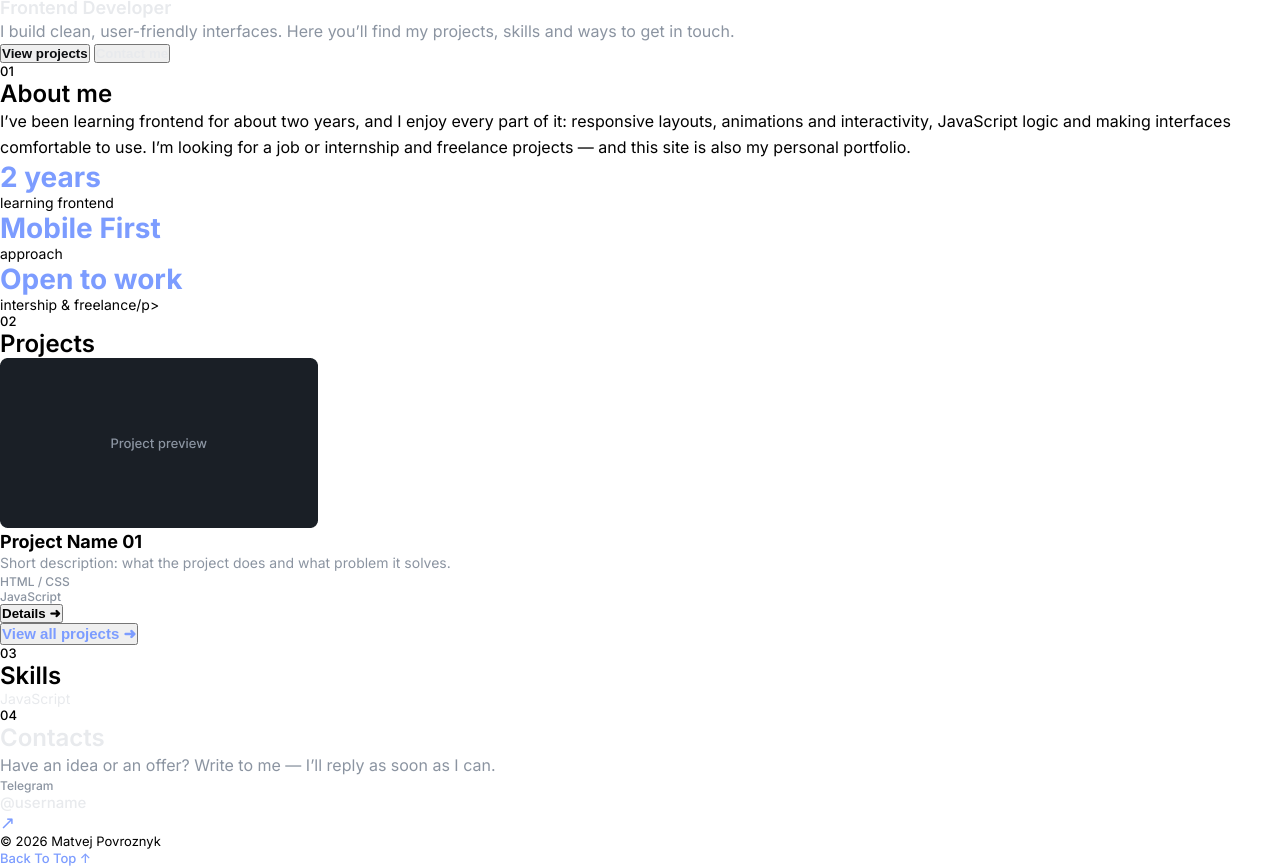
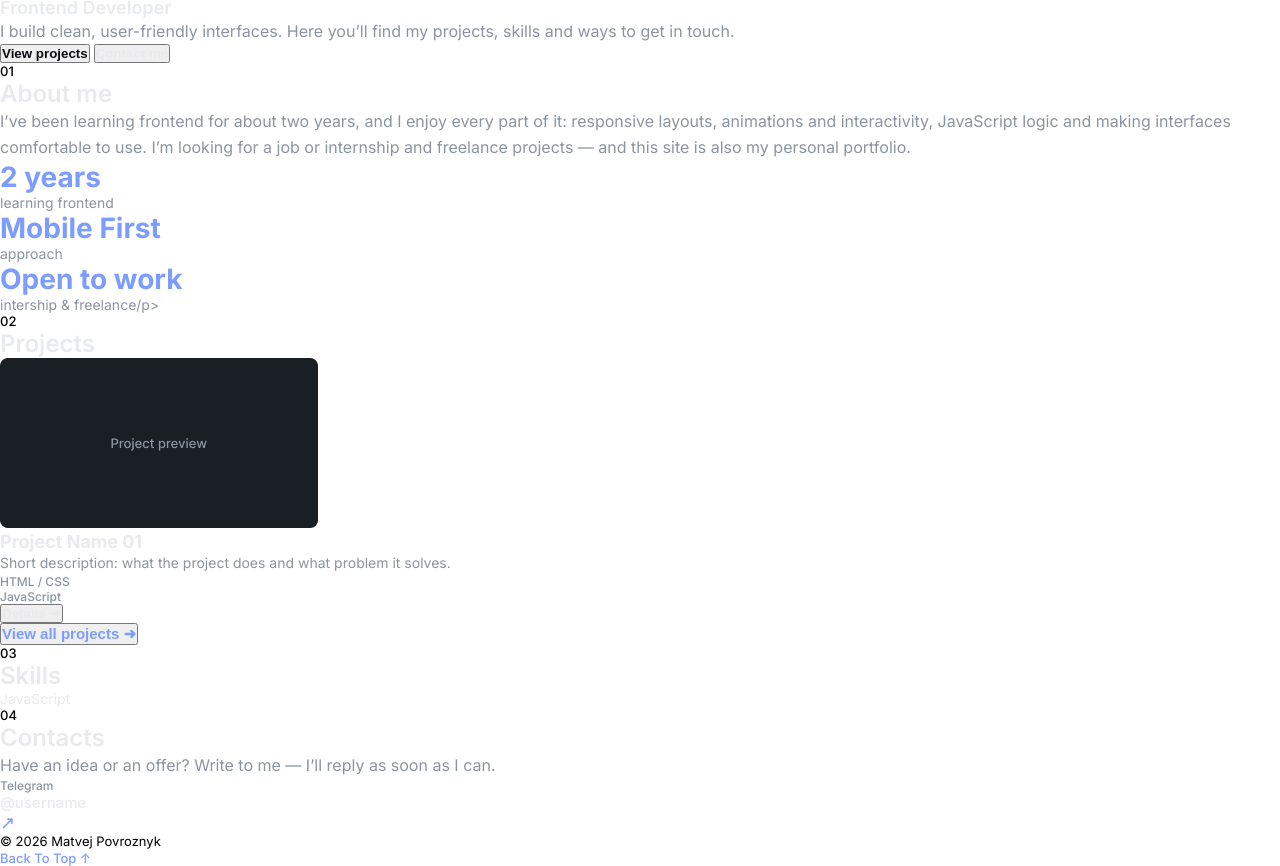
Before and after one commit to matvejpovroznyk/portfolio, a website built with Parcel: page src/index.html in a window 1280 px wide. Shown: the part 540-1406 px from the top of the page. Built offline with nearby package versions, Linux system fonts and the light colour scheme.

Commit message:
fix: font colors

```diff
--- a/src/style/components/_about-me.scss
+++ b/src/style/components/_about-me.scss
@@ -2,16 +2,24 @@
   &__title {
     font-weight: 600;
     font-size: 24px;
+    color: $color-text;
   }
 
   &__desc {
     font-size: 16px;
     line-height: 1.625;
+    color: $color-muted;
   }
 
-  &__skill-card p:nth-child(1) {
-    font-weight: 700;
-    font-size: 28px;
-    color: $color-accent;
+  &__skill-card {
+    p:nth-child(1) {
+      font-weight: 700;
+      font-size: 28px;
+      color: $color-accent;
+    }
+
+    p:nth-child(2) {
+      color: $color-muted;
+    }
   }
 }
--- a/src/style/components/_header.scss
+++ b/src/style/components/_header.scss
@@ -2,5 +2,6 @@
   &__name {
     font-size: 16px;
     font-weight: 600;
+    color: $color-text;
   }
 }
--- a/src/style/components/_projects.scss
+++ b/src/style/components/_projects.scss
@@ -2,6 +2,7 @@
   &__title {
     font-weight: 600;
     font-size: 24px;
+    color: $color-text;
   }
 
   &__button {
@@ -15,6 +16,7 @@
   &__title {
     font-weight: 700;
     font-size: 18px;
+    color: $color-text;
   }
 
   &__desc {
@@ -30,5 +32,6 @@
 
   &__button {
     font-weight: 600;
+    color: $color-text;
   }
 }
--- a/src/style/components/_skills.scss
+++ b/src/style/components/_skills.scss
@@ -2,6 +2,7 @@
   &__title {
     font-weight: 600;
     font-size: 24px;
+    color: $color-text;
   }
 }
 
```
